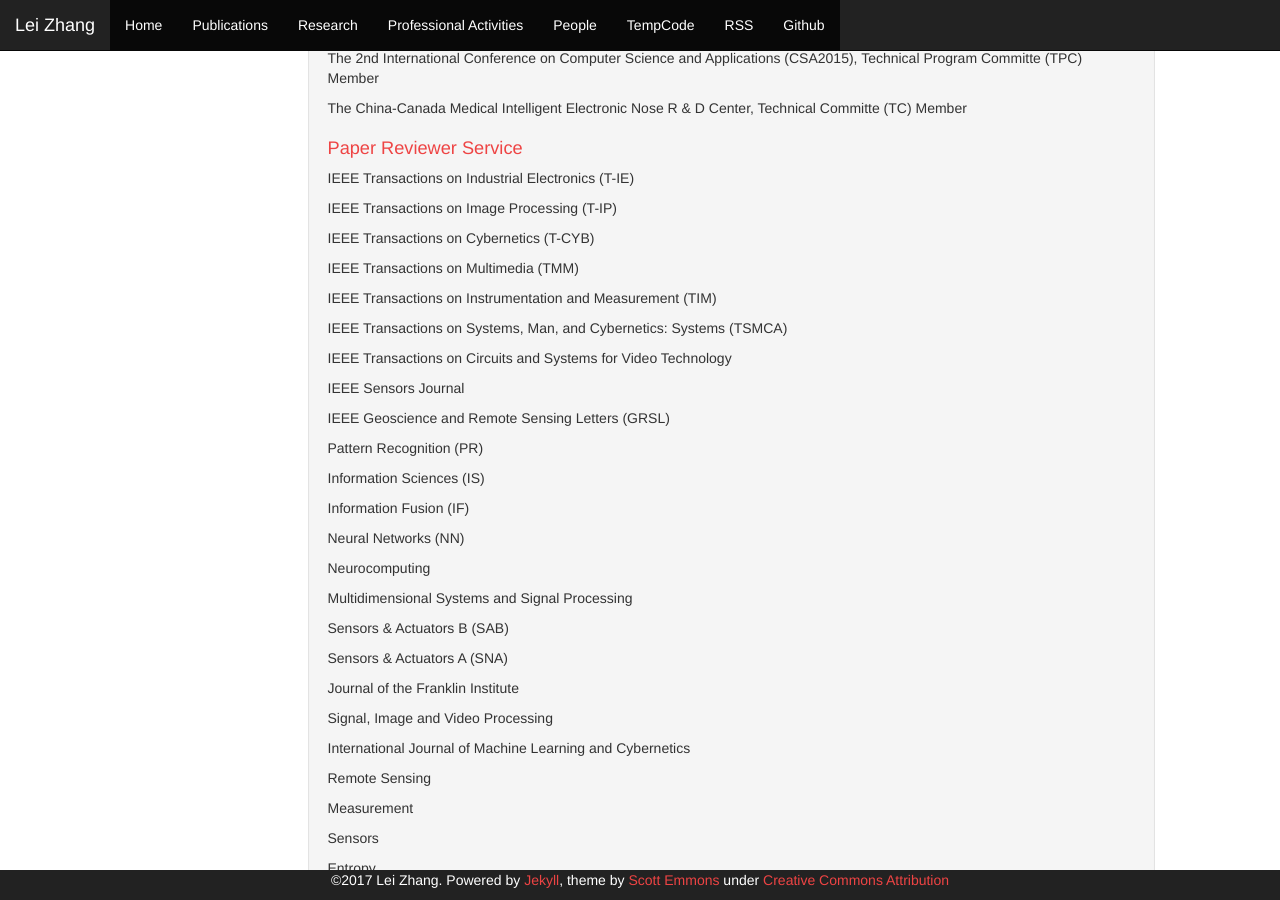
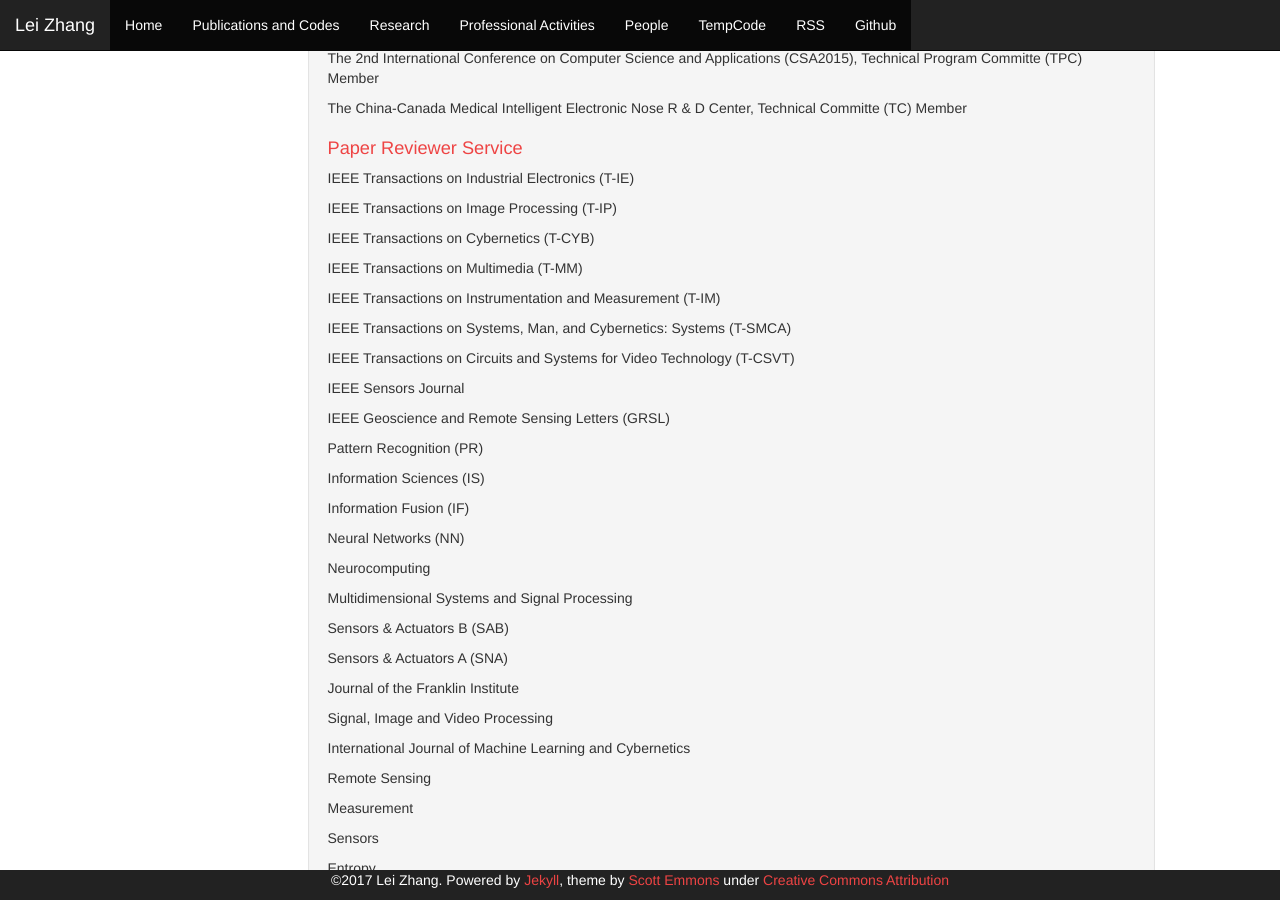
Before and after one commit to DrLeiZhang/website, a Jekyll site: the page built from professional activities.html, in a window 1280 px wide and 900 px high, scrolled down 986 px. Built offline with Jekyll 4.4.1, drawn with Linux system fonts in a browser that asks for light colours; Markdown is read by kramdown in place of the engine named in the settings.

Commit message:
Update
Signed-off-by: leizhang@cqu.edu.cn <leizhang@cqu.edu.cn>

```diff
--- a/_includes/header.html
+++ b/_includes/header.html
@@ -31,7 +31,7 @@
                 <ul class="nav navbar-nav">
                     <li class="active"><a href="{{ site.baseurl }}/">Home</a></li>
                     <li class="active visible-xs-block"><a href="{{ site.baseurl }}/links.html">Links</a></li>
-                    <li class="active"><a href="{{ site.baseurl }}/publications.html">Publications</a></li>
+                    <li class="active"><a href="{{ site.baseurl }}/publications.html">Publications and Codes</a></li>
                     <li class="active"><a
 href="{{ site.baseurl }}/research.html">Research</a></li>
                     <li class="active"><a
--- a/professional activities.html
+++ b/professional activities.html
@@ -40,10 +40,10 @@ layout: default
 <p>IEEE Transactions on Industrial Electronics (T-IE)</p>
 <p>IEEE Transactions on Image Processing (T-IP)</p>
 <p>IEEE Transactions on Cybernetics (T-CYB)</p>
-<p>IEEE Transactions on Multimedia (TMM)</p>
-<p>IEEE Transactions on Instrumentation and Measurement (TIM)</p>
-<p>IEEE Transactions on Systems, Man, and Cybernetics: Systems (TSMCA)</p>
-<p>IEEE Transactions on Circuits and Systems for Video Technology</p>
+<p>IEEE Transactions on Multimedia (T-MM)</p>
+<p>IEEE Transactions on Instrumentation and Measurement (T-IM)</p>
+<p>IEEE Transactions on Systems, Man, and Cybernetics: Systems (T-SMCA)</p>
+<p>IEEE Transactions on Circuits and Systems for Video Technology (T-CSVT)</p>
 <p>IEEE Sensors Journal</p>
 <p>IEEE Geoscience and Remote Sensing Letters (GRSL)</p>
 <p>Pattern Recognition (PR)</p>
```
Also changed, not shown: publications and codes.html (renamed from publications.html).
